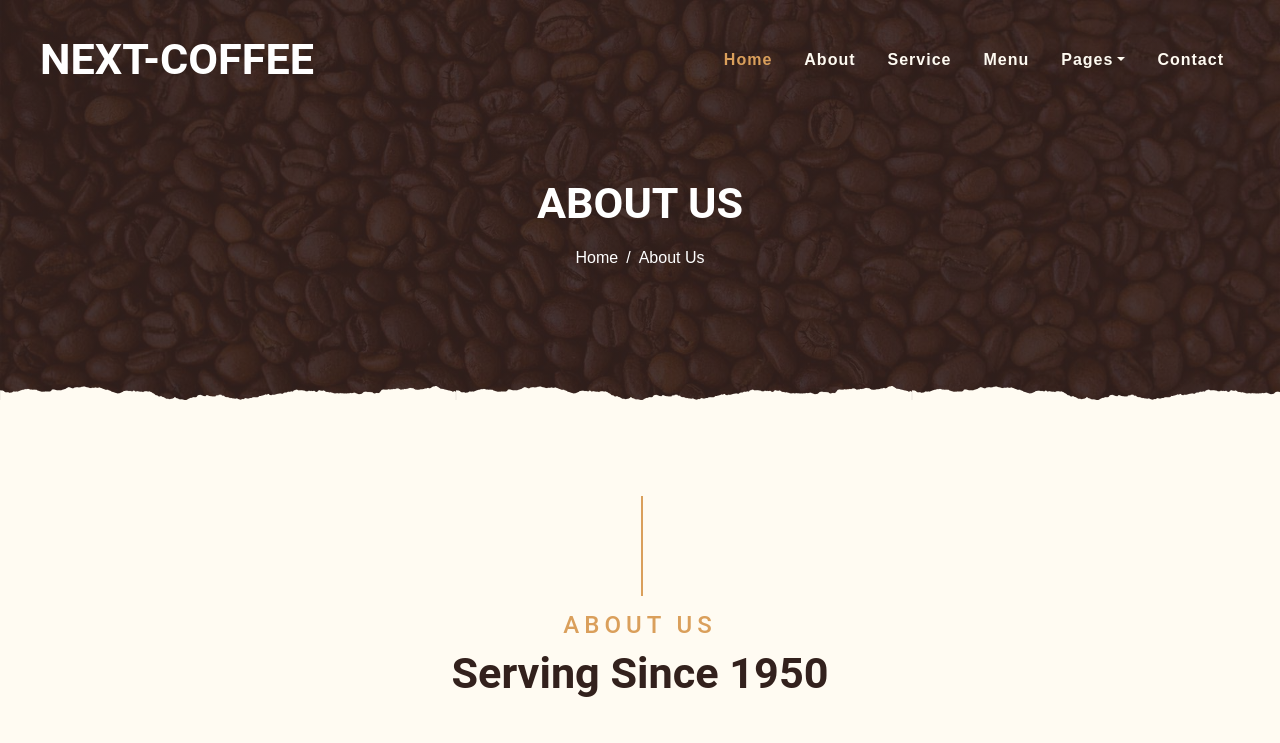
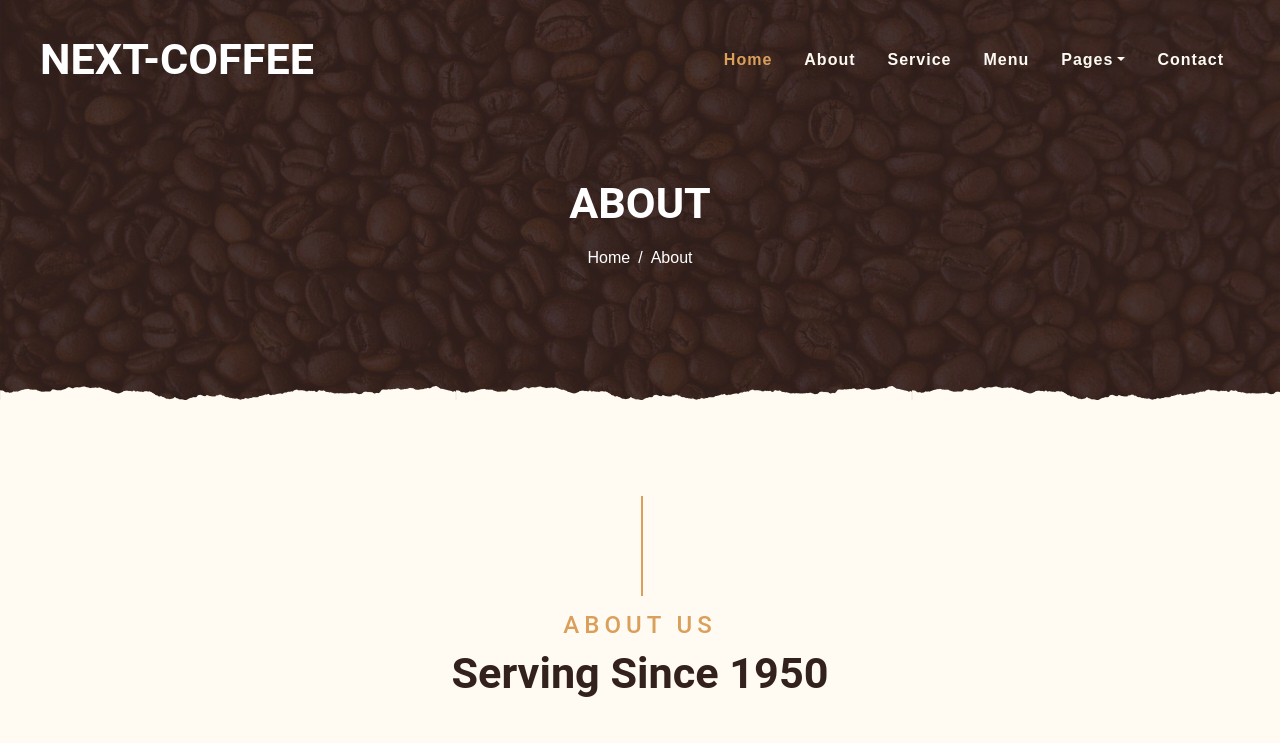
Before and after one commit to mahdiamiri1208/cafe, a Next.js app: page /about in a window 1280 px wide. Shown: the top 743 px of the page. Built offline with nearby package versions, Linux system fonts and the light colour scheme.

Commit message:
update comment to ISR

```diff
--- a/app/about/page.jsx
+++ b/app/about/page.jsx
@@ -5,7 +5,7 @@ import Header from "../components/header/Header";
 function page() {
   return (
     <>
-      <Header route="About Us"/>
+      <Header route="About"/>
       <AboutSection />
     </>
   );
--- a/app/components/comment/Comment.jsx
+++ b/app/components/comment/Comment.jsx
@@ -3,7 +3,7 @@ import HomeCommentItem from "./CommentItem";
 
 export default async function HomeComment() {
   const res = await fetch("http://localhost:4000/comments", {
-    cache: "no-store",
+    next: { revalidate: 60 * 60 * 12 },
   });
   const comments = await res.json();
 
--- a/app/components/header/Header.jsx
+++ b/app/components/header/Header.jsx
@@ -18,7 +18,7 @@ export default function Header({route}) {
           <Link className="text-white" href="/">Home</Link>
           </p>
           <p className="m-0 text-white px-2">/</p>
-          <p className="m-0 text-white">{route}</p>
+          <Link className="m-0 text-white" href={route.toLowerCase()}>{route}</Link>
         </div>
       </div>
     </div>
```
